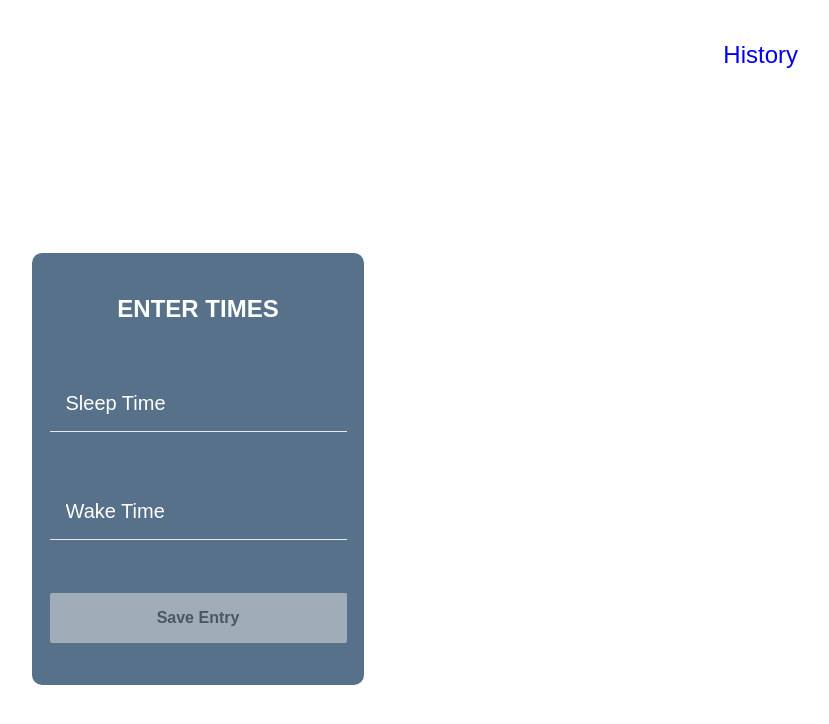
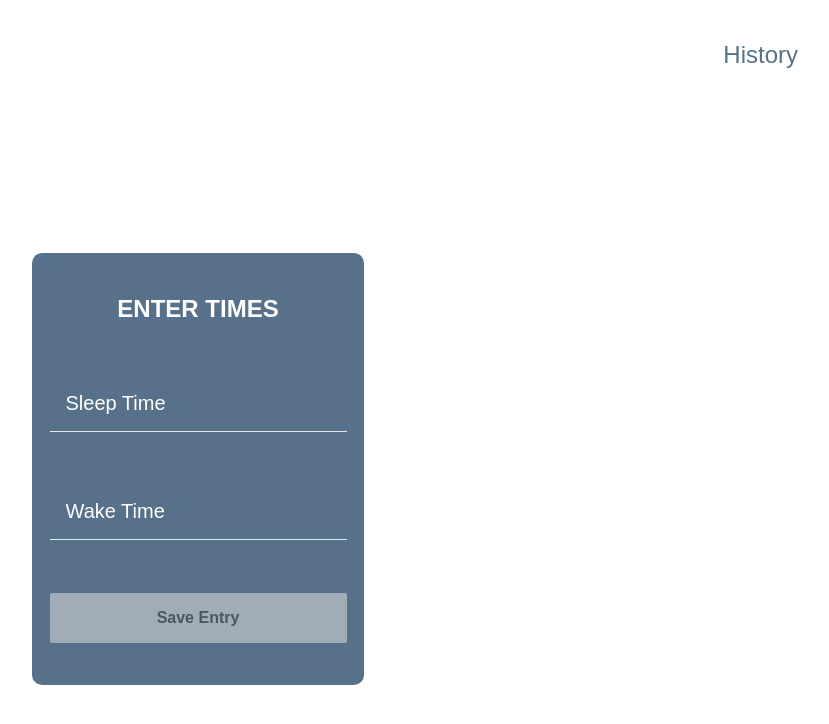
Before and after one commit to sunshinemoua/slumber, a React app in the folder client/: page / in a window 1280 px wide. Shown: the whole page, without its empty margins (442-1271 px from the left). Built offline with nearby package versions, Linux system fonts and the light colour scheme; no server answers.

Commit message:
cleaned up code

```diff
--- a/client/src/components/Chart/Chart.js
+++ b/client/src/components/Chart/Chart.js
@@ -1,4 +1,4 @@
-import React, { useState, useEffect } from "react";
+import React from "react";
 import {
   BarChart,
   Bar,
@@ -10,14 +10,12 @@
   Legend,
   ResponsiveContainer,
 } from "recharts";
-import Moment from "react-moment";
 import moment from "moment";
 
 const Chart = ({ entries }) => {
   const entriesCopy = [...entries];
   entriesCopy.forEach((entry) => {
     const formatSleepTime = moment(entry.sleepTime).format("l");
-    console.log(formatSleepTime);
     entry.sleepTime = formatSleepTime;
   });
 
--- a/client/src/components/History/History.js
+++ b/client/src/components/History/History.js
@@ -1,7 +1,6 @@
 import axios from "axios";
 import { useState, useEffect } from "react";
 import Navbar from "../../redux/navbar";
-import Entries from "../Entries/Entries";
 import classes from "./History.module.css";
 import LatestEntry from "../LastestEntry/LatestEntry";
 import Chart from "../Chart/Chart";
--- a/client/src/components/Home/Home.module.css
+++ b/client/src/components/Home/Home.module.css
@@ -19,6 +19,7 @@
   font-family: Arial, Helvetica, sans-serif;
   font-size: 1.5rem;
   text-decoration: none;
+  color: #567189;
 }
 
 .navbar :hover {
--- a/client/src/components/LastestEntry/LatestEntry.js
+++ b/client/src/components/LastestEntry/LatestEntry.js
@@ -1,4 +1,4 @@
-import React, { useEffect, useState } from "react";
+import React from "react";
 import Moment from "react-moment";
 import classes from "./LatestEntry.module.css";
 
--- a/client/src/redux/navbar.js
+++ b/client/src/redux/navbar.js
@@ -10,12 +10,6 @@
       <NavLink className={classes.link} to="/history">
         History
       </NavLink>
-      {/* <NavLink className={classes.link} to="/Dashboard">
-        Dashboard
-      </NavLink>
-      <NavLink className={classes.link} to="/FAQs">
-        FAQs
-      </NavLink> */}
     </div>
   );
 };
```
Also changed, not shown: client/src/components/Chart/Chart.test.js (added, +5 -0 lines), package.json (added, +20 -0 lines).
